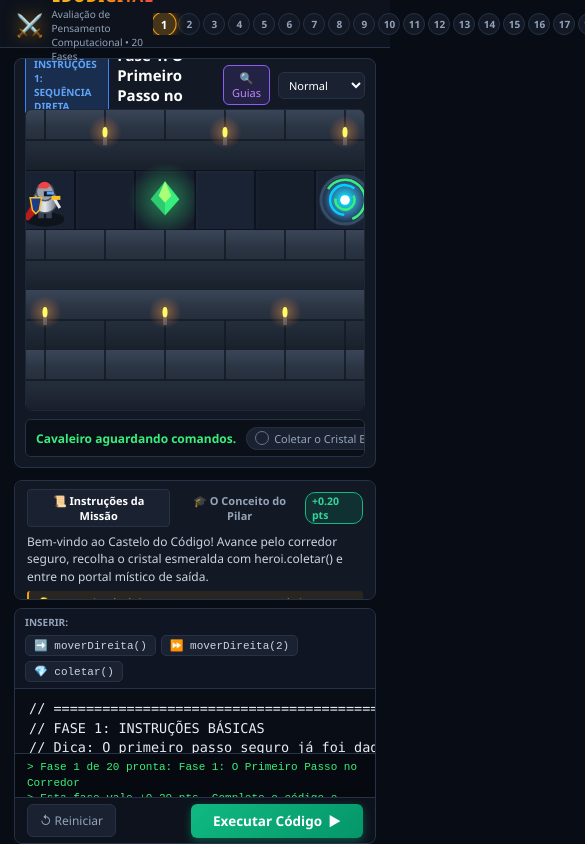
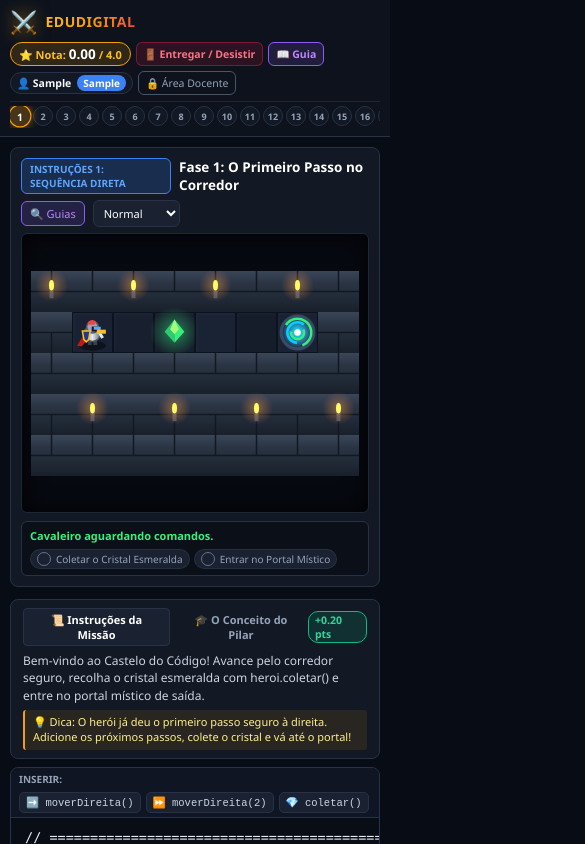
Before and after one commit to cristovamazevedo/code-combat-edu, a plain HTML site: page index.html in a window 390 px wide. Both pictures are taken after typing "Sample", "Sample" into the empty fields and a click on the button "Entrar na Aventura ⚔️". Shown: the top 844 px of the page, 585 px wide, since content can reach past the window. Drawn offline with Linux system fonts and the light colour scheme; no server answers.

Commit message:
📱 Responsividade completa: suporte para celulares, tablets e notebooks com canvas adaptavel

```diff
--- a/static/css/style.css
+++ b/static/css/style.css
@@ -938,3 +938,228 @@ canvas {
     font-size: 13px;
     color: #ef4444;
 }
+
+/* ==========================================================================
+   RESPONSIVIDADE COMPLETA (Mobile, Tablets e Desktops)
+   Garante funcionamento perfeito em telas de 320px a 4K
+   ========================================================================== */
+
+/* Tablets e Laptops Menores (<= 1024px) */
+@media (max-width: 1024px) {
+    body.app-body {
+        overflow-y: auto;
+        height: auto;
+        min-height: 100vh;
+    }
+    .workspace-split {
+        grid-template-columns: 1fr;
+        height: auto;
+        overflow: visible;
+        padding: 10px;
+        gap: 12px;
+    }
+    .arena-column {
+        height: auto;
+        min-height: 380px;
+    }
+    .canvas-viewport {
+        min-height: 280px;
+        max-height: 480px;
+    }
+    .code-column {
+        height: auto;
+        min-height: 520px;
+        overflow: visible;
+    }
+    .instructions-card {
+        height: auto;
+        min-height: 100px;
+        max-height: 190px;
+    }
+    .code-editor-card {
+        height: auto;
+        min-height: 400px;
+    }
+    .editor-textarea-wrapper {
+        min-height: 220px;
+    }
+    .code-textarea {
+        min-height: 220px;
+    }
+}
+
+/* Telas Médias e Tablets (<= 900px) */
+@media (max-width: 900px) {
+    .app-header {
+        height: auto;
+        min-height: 50px;
+        padding: 6px 10px;
+        flex-wrap: wrap;
+        gap: 6px;
+    }
+    .brand {
+        flex-shrink: 0;
+    }
+    .header-center {
+        order: 3;
+        width: 100%;
+        justify-content: flex-start;
+        padding: 4px 0 2px 0;
+        border-top: 1px solid rgba(255, 255, 255, 0.08);
+    }
+    .level-tracker {
+        max-width: 100%;
+        width: 100%;
+        overflow-x: auto;
+        -webkit-overflow-scrolling: touch;
+        scrollbar-width: none;
+        padding-bottom: 2px;
+    }
+    .level-tracker::-webkit-scrollbar {
+        display: none;
+    }
+    .header-right {
+        flex-wrap: wrap;
+        gap: 5px;
+        margin-left: auto;
+    }
+    .modal-box.large {
+        max-width: 95vw;
+        max-height: 90vh;
+        padding: 16px;
+    }
+    .stats-bar {
+        grid-template-columns: repeat(2, 1fr);
+        gap: 8px;
+    }
+}
+
+/* Celulares e Telas Pequenas (<= 640px) */
+@media (max-width: 640px) {
+    .brand h1 {
+        font-size: 14px;
+    }
+    .brand .subtitle {
+        display: none;
+    }
+    .live-score-badge {
+        font-size: 11px;
+        padding: 2px 8px;
+    }
+    .btn-finish-eval {
+        font-size: 10.5px;
+        padding: 4px 7px;
+    }
+    .btn-guide {
+        font-size: 10.5px;
+        padding: 4px 7px;
+    }
+    .btn-teacher {
+        font-size: 10.5px;
+        padding: 4px 7px;
+    }
+    .student-tag {
+        font-size: 10.5px;
+        padding: 2px 6px;
+    }
+    .level-dot {
+        width: 20px;
+        height: 20px;
+        font-size: 9px;
+    }
+
+    .arena-topbar {
+        height: auto;
+        flex-wrap: wrap;
+        gap: 6px;
+        margin-bottom: 6px;
+    }
+    .arena-title {
+        font-size: 13.5px;
+    }
+    .arena-bottombar {
+        height: auto;
+        min-height: 36px;
+        padding: 6px 8px;
+        flex-wrap: wrap;
+        gap: 6px;
+    }
+    .arena-status-msg {
+        font-size: 11px;
+        white-space: normal;
+    }
+    .objectives-inline {
+        flex-wrap: wrap;
+        gap: 4px;
+        width: 100%;
+    }
+    .objective-item {
+        font-size: 10px;
+        padding: 2px 6px;
+        white-space: normal;
+    }
+
+    .quick-commands-bar {
+        padding: 4px 8px;
+    }
+    .cmd-chip {
+        padding: 3px 6px;
+        font-size: 10.5px;
+    }
+    .editor-footer {
+        height: 42px;
+        padding: 0 8px;
+    }
+    .btn-run {
+        padding: 7px 14px;
+        font-size: 12.5px;
+    }
+    .btn-reset {
+        padding: 5px 9px;
+        font-size: 11px;
+    }
+
+    /* Modais responsivos para celular */
+    .modal-box {
+        padding: 16px 14px;
+        margin: 6px;
+        border-radius: 10px;
+    }
+    .modal-box.large {
+        padding: 14px;
+        max-width: 96vw;
+        max-height: 92vh;
+    }
+    .modal-header h2 {
+        font-size: 17px;
+    }
+    .modal-header p {
+        font-size: 11.5px;
+    }
+    .guide-grid {
+        grid-template-columns: 1fr;
+        gap: 8px;
+    }
+    .pillars-grid {
+        grid-template-columns: repeat(2, 1fr);
+        gap: 6px;
+    }
+    .cert-badge {
+        width: 80px;
+        height: 80px;
+        font-size: 24px;
+    }
+    .teacher-toolbar {
+        flex-direction: column;
+        align-items: stretch;
+        gap: 8px;
+    }
+    .teacher-toolbar .btn-submit {
+        width: 100% !important;
+    }
+    .custom-table th,
+    .custom-table td {
+        padding: 6px 6px;
+        font-size: 11px;
+    }
+}
--- a/static/js/engine.js
+++ b/static/js/engine.js
@@ -90,12 +90,16 @@ class DungeonEngine {
         const rows = this.currentLevel.grade.altura;
 
         const container = this.canvas.parentElement;
-        const maxWidth = Math.max(480, (container.clientWidth || 600) - 16);
-        const maxHeight = Math.max(340, (container.clientHeight || 420) - 16);
+        const containerW = container.clientWidth || (window.innerWidth - 32);
+        const containerH = container.clientHeight || 360;
+
+        const maxWidth = Math.max(260, containerW - 12);
+        const maxHeight = Math.max(220, containerH - 12);
 
         const tsW = Math.floor(maxWidth / cols);
         const tsH = Math.floor(maxHeight / rows);
-        this.tileSize = Math.max(42, Math.min(74, Math.min(tsW, tsH)));
+        // Suporta desde celulares pequenos (320px) até monitores 4K
+        this.tileSize = Math.max(24, Math.min(74, Math.min(tsW, tsH)));
 
         this.canvas.width = cols * this.tileSize;
         this.canvas.height = rows * this.tileSize;
```
